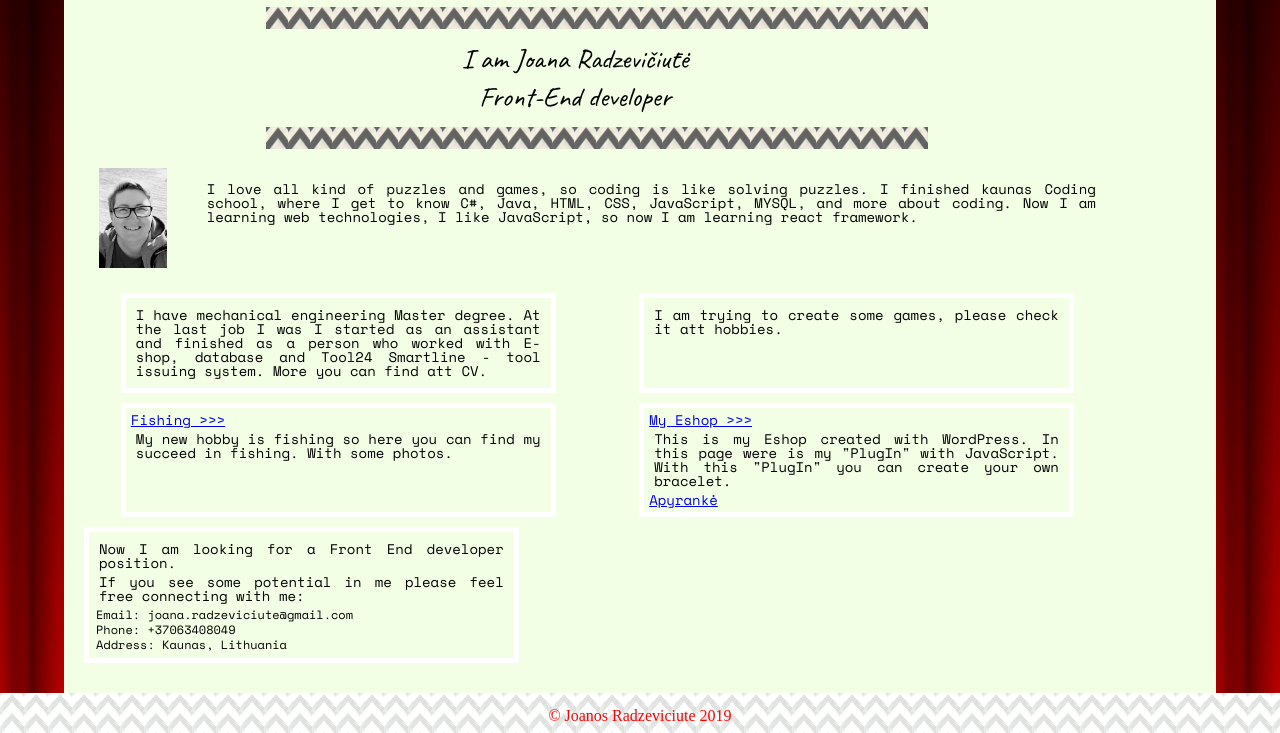
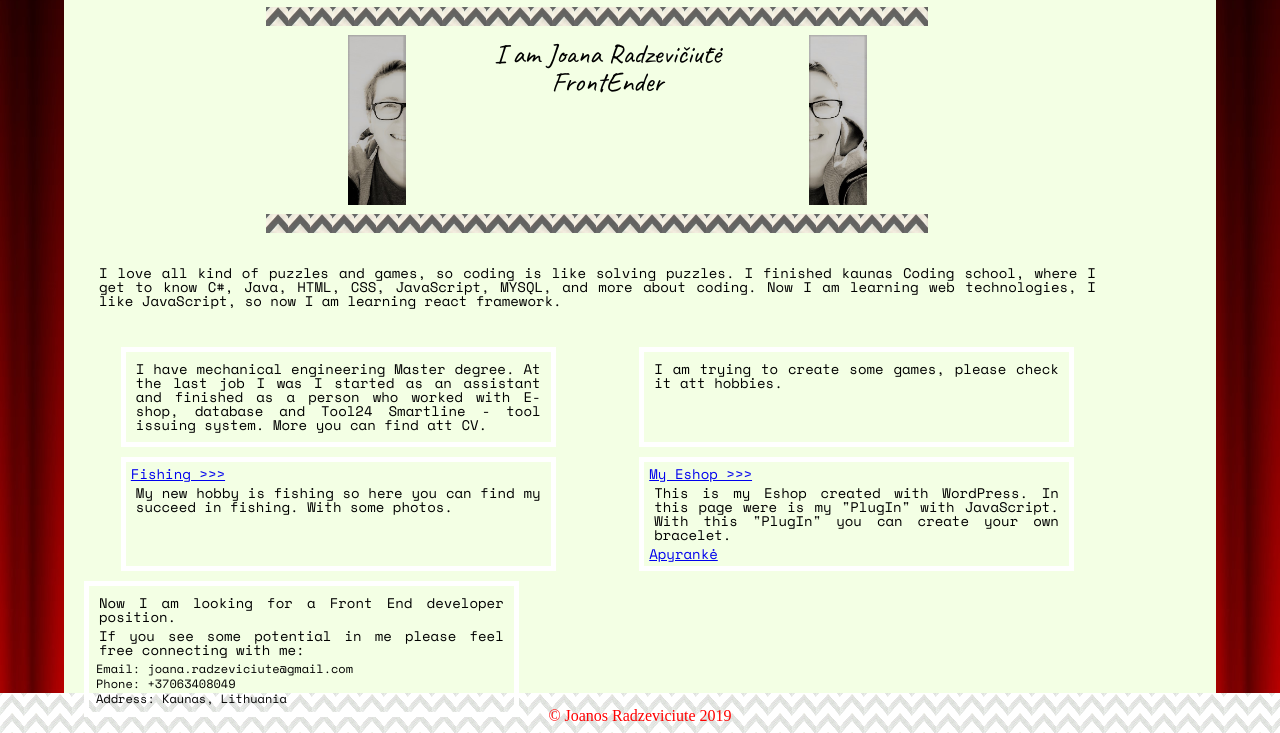
Before and after one commit to joranadz/portfolio, a plain HTML site: page index.html in a window 1280 px wide. Shown: the part 72-805 px from the top of the page. Drawn offline with nearby package versions, Linux system fonts and the light colour scheme.

Commit message:
foto corections

```diff
--- a/index.css
+++ b/index.css
@@ -113,13 +113,12 @@
     }
 
     .stiker {
-        width: 350px;
-        height: 80px;
+        width: 50%;
+        height: 180px;
+        margin-left: 25%;
         display: flex;
-        margin-left: 30%;
-        flex-direction: column;
-        justify-content: center;
-        text-align: center;
+        flex-direction: row;
+        justify-content: space-between;
         padding: 10px;
     }
 
--- a/index.html
+++ b/index.html
@@ -66,8 +66,9 @@
                 <img src="img/zigzag1.jpg" class="grouingImg">
             </div>
             <div class="stiker">
-                <h3 class="fontChange">I am Joana Radzevičiūtė</h3>
-                <h3 class="fontChange">Front-End developer</h3>
+                <img src="img/joraLeftNew.jpg" style="height: 170px"/>
+                <h3 class="fontChange">I am Joana Radzevičiūtė <br> FrontEnder</h3>
+                <img src="img/joraRightNew.jpg" style="height: 170px"/>
             </div>
             <div class="mainHeader">
                 <img src="img/zigzag1.jpg" class="grouingImg">
@@ -102,7 +103,6 @@
                 <img src="img/zigzag1.jpg" class="grouingImg">
             </div>
             <div class="row">
-                <img src="img/jora.jpg" class="joraFoto">
                 <div>
                     <br>
                     <p style="padding: 15px">I love all kind of puzzles and games, so coding is like solving puzzles. I finished kaunas Coding
```
Also changed, not shown: img/joraLeft.jpg (added), img/joraLeftNew.jpg (added), img/joraRight.jpg (added), img/joraRightNew.jpg (added).
